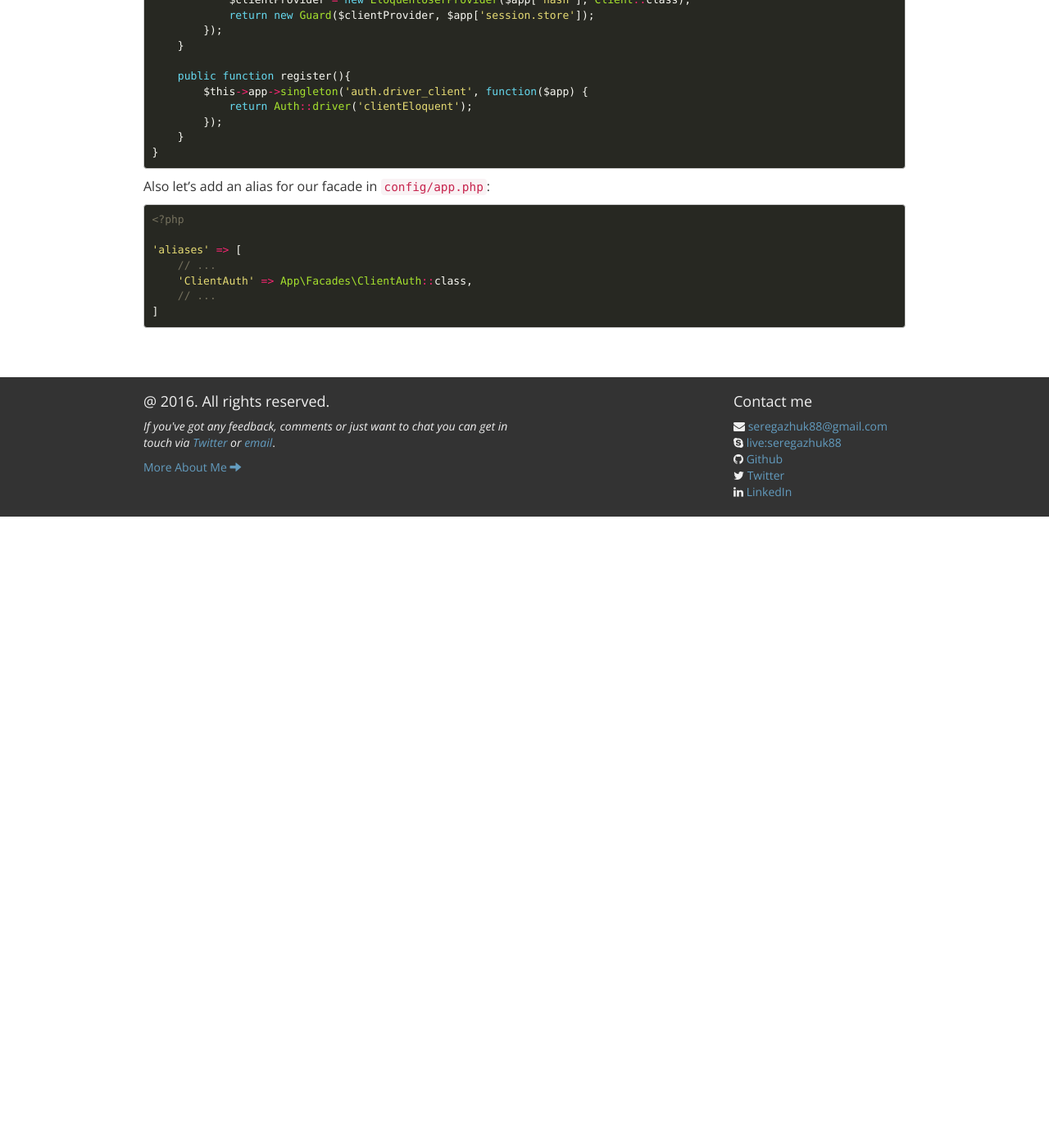
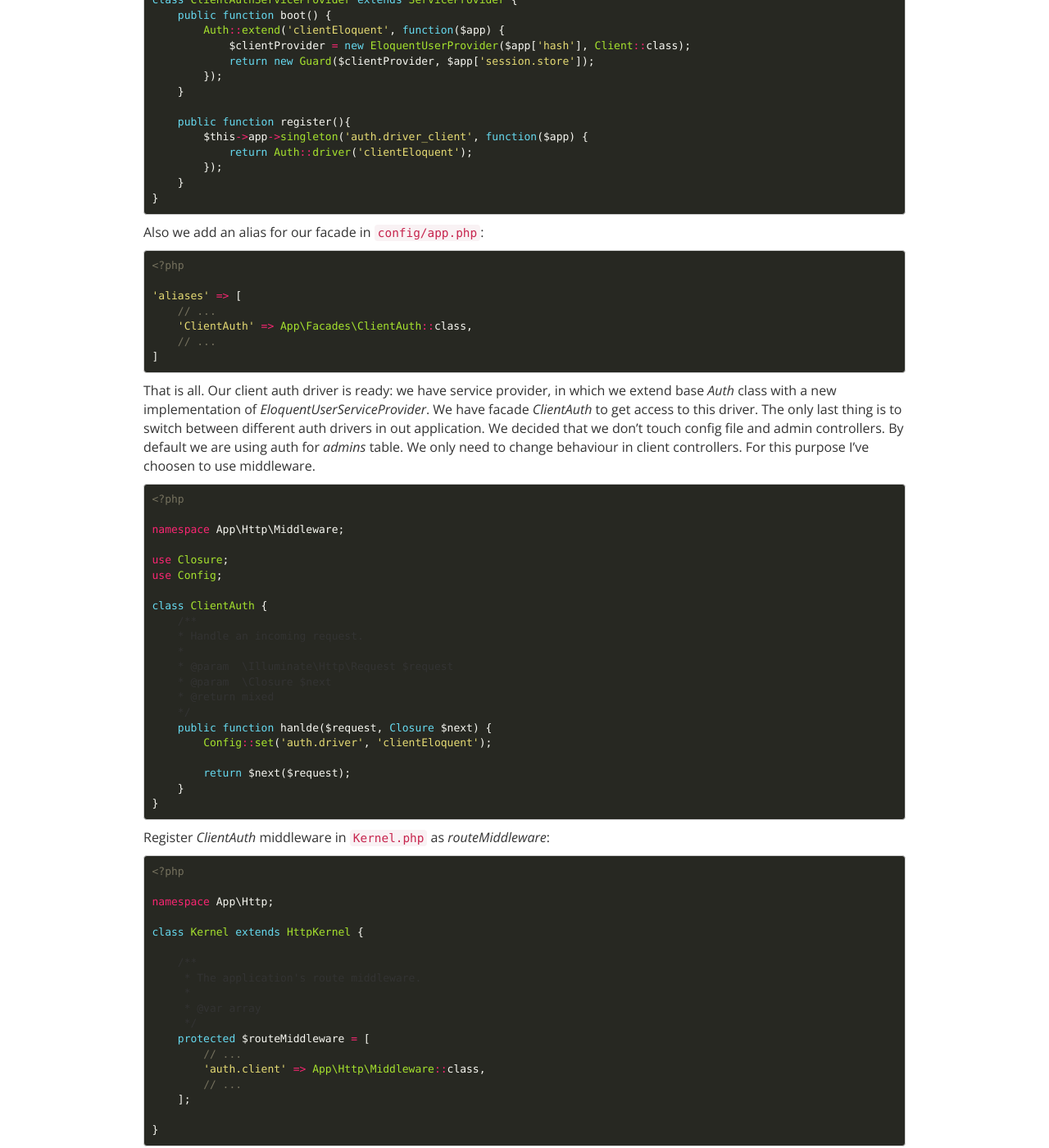
Before and after one commit to seregazhuk/seregazhuk.github.io_old, a Jekyll site: the page built from _posts/2016-05-12-laravel-multi-auth.md, in a window 1280 px wide and 1400 px high, scrolled down 2644 px. Shown: the whole window at 82% size. Built offline with Jekyll 4.4.1, drawn with Linux system fonts in a browser that asks for light colours; nearby versions of some CDN libraries; before the commit the page ends 3274 px from its top, so only the background shows below that; some of the changed text lies outside the part shown.

Commit message:
laravel multi-auth 5.1 part

```diff
--- a/_posts/2016-05-11-laravel-multi-auth.md
+++ b/_posts/2016-05-12-laravel-multi-auth.md
@@ -18,8 +18,8 @@ After some reserch we arrived at Laravel's <a href="https://laravel.com/docs/5.1
 Authentication Documentation</a>, that told us to extend basic Auth class, and then switch to this new driver in
 `config/auth.php` file.
 
-In out case we want to create another implementation of `EloquentUserProvider` that will use to track users from out *clients* table.
-Ok, how to extend? Where to put all this code?
+In our case we want to create another implementation of `EloquentUserProvider` that will use *clients* table to recieve users.
+Ok, but how to extend? Where to put all of this code?
 
 ### Implementation
 
@@ -40,10 +40,10 @@ Auth::extend('clientEloquent', function($app) {
 });
 {% endhighlight %}
 
-In `extend` method we should return our new driver for our *clients* table, let's name it *clientEloquent*. Now we should create
+In `extend` method we must return our new driver for *clients* table, let's name it *clientEloquent*. Now we should create
 this driver. Driver implementation must implement *UserProviderInterface*, which is responsible for fetching *UserInterface*
-implementations out of a persistent storage system. In our case our *UserInterface* implementations will be *Eloquent* models, and
-will use *EloquentUserProvider* as an implementation of *UserProviderInterface*.
+implementations out of a persistent storage system. In our case *UserInterface* implementations will be *Eloquent* models, and
+we will use *EloquentUserProvider* as an implementation of *UserProviderInterface*.
 
 {% highlight php %}
 <?php
@@ -80,7 +80,7 @@ class ClientAuthServiceProvider extends ServiceProvider {
 }
 {% endhighlight %}
 
-No to use this service provider, we must add it in our `config/app.php` file:
+Now to use this service provider, we must add it to our `config/app.php` file:
 
 {% highlight php %}
 <?php
@@ -115,7 +115,11 @@ Auth::loginUsingId(1) // logins as entity from admins table
 ClientAuth::loginUsingId(1) // logins as entity form client table
 {% endhighlight %}
 
-It seems that we need to create a new *ClientAuth* facade, which will call methods from our new *eloquentClient* auth driver.
+Becouse we have both admin and client controllers in our application, we need a way to switch between auth drivers. So come
+back to `config/auth.php` file and change `driver` back to *eloquent*. This driver will be used by default in admin controllers,
+so there is no need to change their code. Our main goal is to add authentication to client controllers.
+
+It seems that we need to create a seperate *ClientAuth* facade, which will call methods of our new *eloquentClient* auth driver.
 
 {% highlight php %}
 <?php
@@ -161,7 +165,7 @@ class ClientAuthServiceProvider extends ServiceProvider {
 }
 {% endhighlight %}
 
-Also let's add an alias for our facade in `config/app.php`:
+Also we add an alias for our facade in `config/app.php`:
 
 {% highlight php %}
 <?php
@@ -172,3 +176,74 @@ Also let's add an alias for our facade in `config/app.php`:
     // ...
 ]
 {% endhighlight %}
+
+That is all. Our client auth driver is ready: we have service provider, in which we extend base *Auth* class with a new
+implementation of *EloquentUserServiceProvider*. We have facade *ClientAuth* to get access to this driver. The only last thing is
+to switch between different auth drivers in out application. We decided that we don't touch config file and admin controllers. By
+default we are using auth for *admins* table. We only need to change behaviour in client controllers. For this purpose I've choosen
+to use middleware.
+
+{% highlight php %}
+<?php
+
+namespace App\Http\Middleware;
+
+use Closure;
+use Config;
+
+class ClientAuth {
+    /**
+    * Handle an incoming request.
+    *
+    * @param  \Illuminate\Http\Request $request
+    * @param  \Closure $next
+    * @return mixed
+    */
+    public function hanlde($request, Closure $next) {
+        Config::set('auth.driver', 'clientEloquent');
+
+        return $next($request);
+    }
+}
+{% endhighlight %}
+
+Register *ClientAuth*  middleware in `Kernel.php` as *routeMiddleware*:
+
+{% highlight php %}
+<?php
+
+namespace App\Http;
+
+class Kernel extends HttpKernel {
+
+    /**
+     * The application's route middleware.
+     *
+     * @var array
+     */
+    protected $routeMiddleware = [
+        // ...
+        'auth.client' => App\Http\Middleware::class,
+        // ...
+    ];
+
+}
+{% endhighlight %}
+
+Enable middleware in controller:
+
+{% highlight php %}
+<?php
+
+namespace App\Http\Controllers\Site;
+
+class CatalogController extends SiteBaseController
+{
+    public function __construct() {
+        $this->middleware('auth.client');
+    }
+}
+{% endhighlight %}
+
+Finaly we have Catalog controller that is available to use the new *client* auth driver. Is your have seen in Laravel 5.1
+it is not a trivial task to create seperate auth providers in your app.
```
Also changed, not shown: other parts of _posts/2016-05-12-laravel-multi-auth.md (+3 -3 lines).
